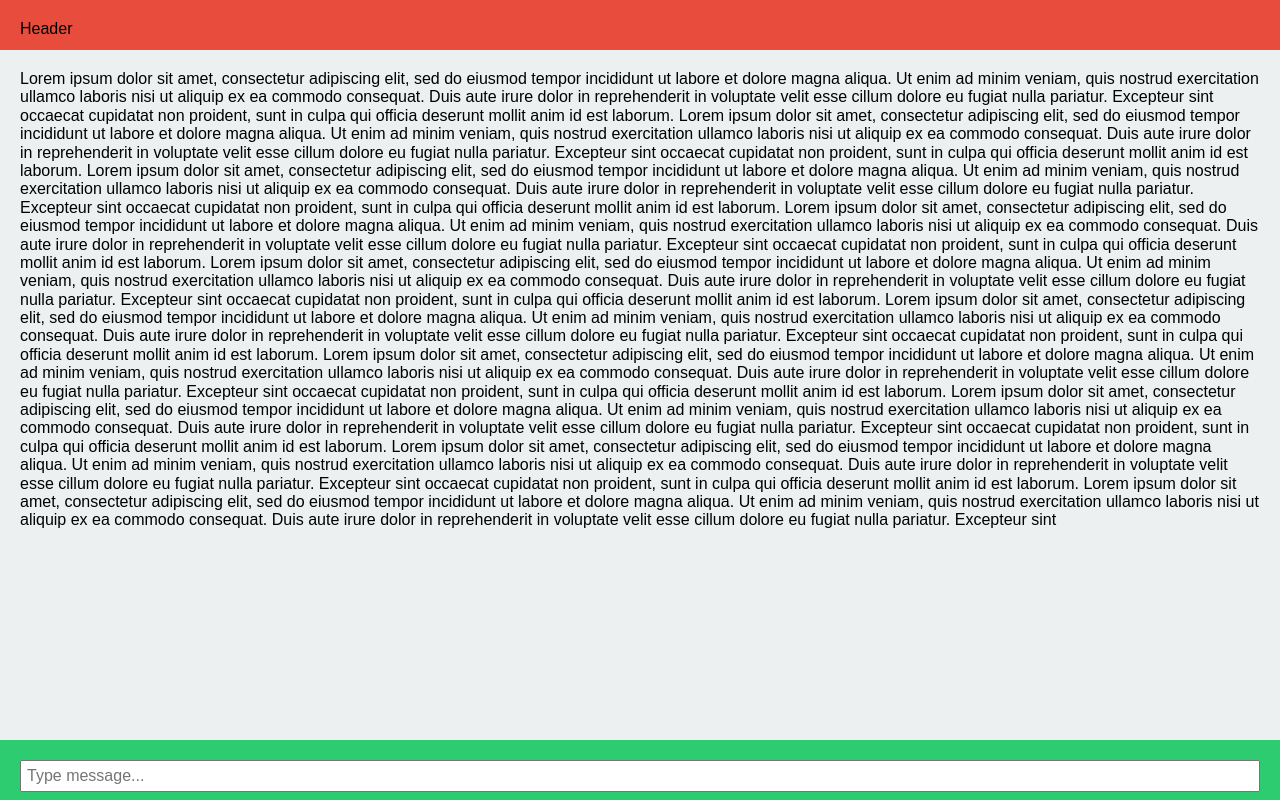
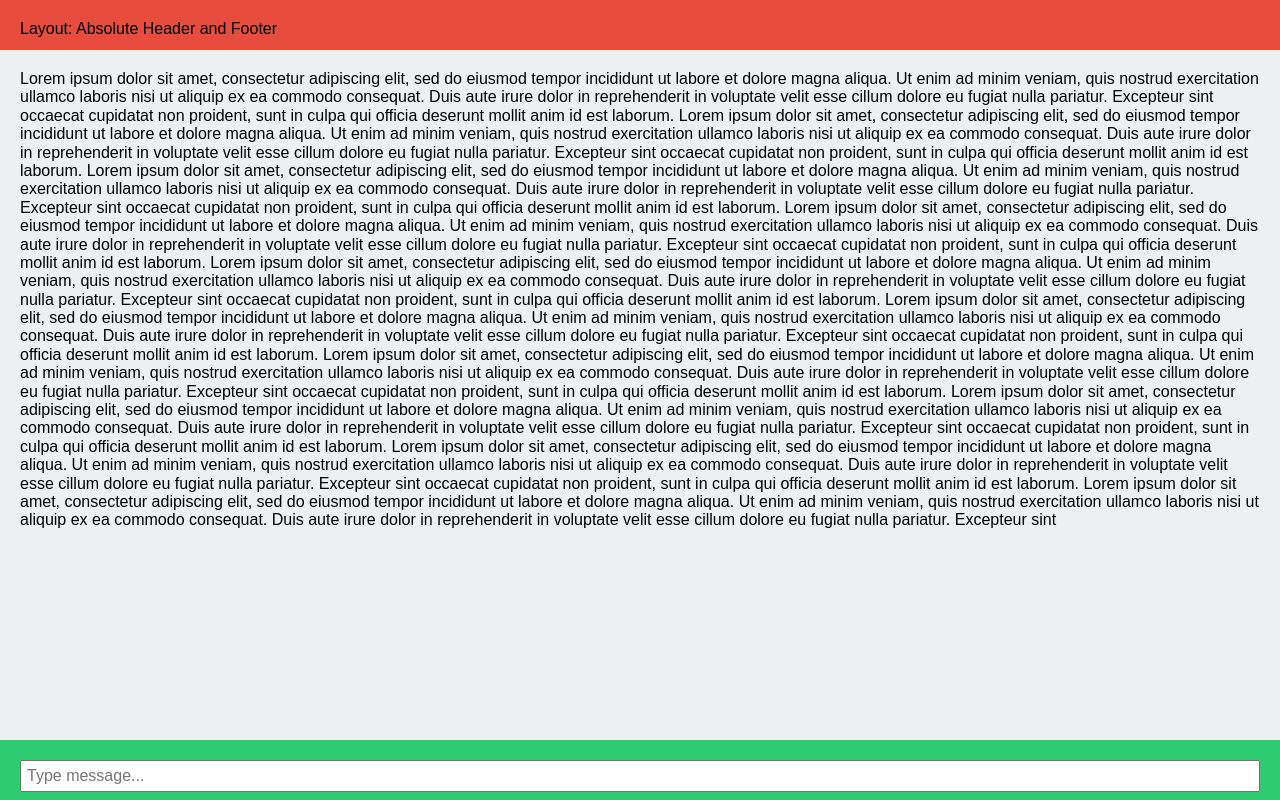
Before and after one commit to roundrobin/ios-safari-layout-observations, a plain HTML site: page html/layout__absolute-header-and-footer.html in a window 1280 px wide. Drawn offline with nearby package versions, Linux system fonts and the light colour scheme.

Commit message:
Adds new sides

```diff
--- a/html/layout__absolute-header-and-footer.html
+++ b/html/layout__absolute-header-and-footer.html
@@ -13,7 +13,7 @@
         <div id="site-wrapper">
 
             <header>
-                Header
+                Layout: Absolute Header and Footer
             </header>
             <section id="page-wrapper">
                 Lorem ipsum dolor sit amet, consectetur adipiscing elit, sed do eiusmod tempor incididunt ut labore et dolore magna aliqua. Ut enim ad minim veniam, quis nostrud exercitation ullamco laboris nisi ut aliquip ex ea commodo consequat. Duis aute irure dolor in reprehenderit in voluptate velit esse cillum dolore eu fugiat nulla pariatur. Excepteur sint occaecat cupidatat non proident, sunt in culpa qui officia deserunt mollit anim id est laborum.
```
Also changed, not shown: html/layout__fixed-header-and-footer.html (+1 -1 lines).
